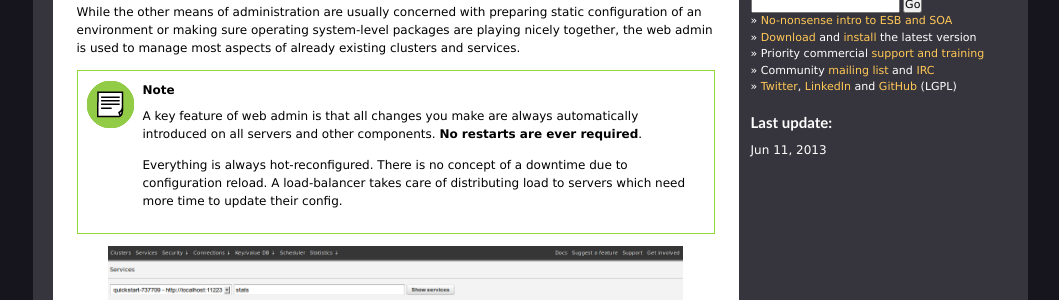
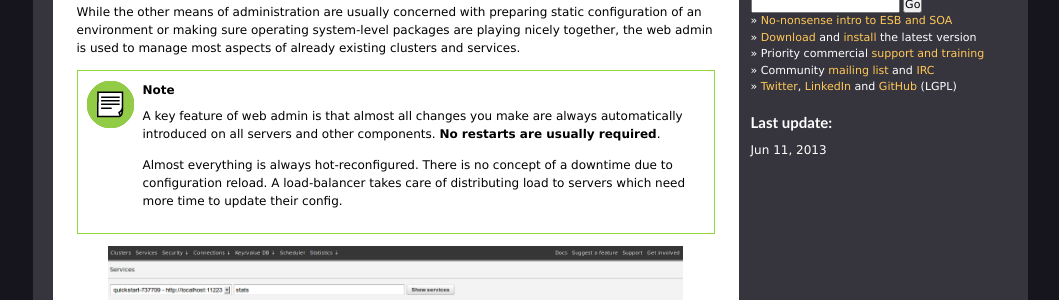
Before and after one commit to rfdiazpr/zato-docs, a Sphinx documentation site: the page built from sphinx/web-admin/intro.txt, in a window 1280 px wide. Shown: the part 201-501 px from the top of the page, without its empty margins (110-1169 px from the left). Built offline with Sphinx 7.4.7, drawn with Linux system fonts in a browser that asks for light colours.

Commit message:
Technically, not everything is a server so we can't say 'never ever'

```diff
--- a/sphinx/web-admin/intro.txt
+++ b/sphinx/web-admin/intro.txt
@@ -16,10 +16,10 @@ of already existing clusters and services.
 
 .. note ::
 
-  A key feature of web admin is that all changes you make are always automatically
-  introduced on all servers and other components.  **No restarts are ever required**.
+  A key feature of web admin is that almost all changes you make are always automatically
+  introduced on all servers and other components.  **No restarts are usually required**.
 
-  Everything is always hot-reconfigured. There is no concept of a downtime
+  Almost everything is always hot-reconfigured. There is no concept of a downtime
   due to configuration reload. A load-balancer takes care of distributing load
   to servers which need more time to update their config.
 
```
